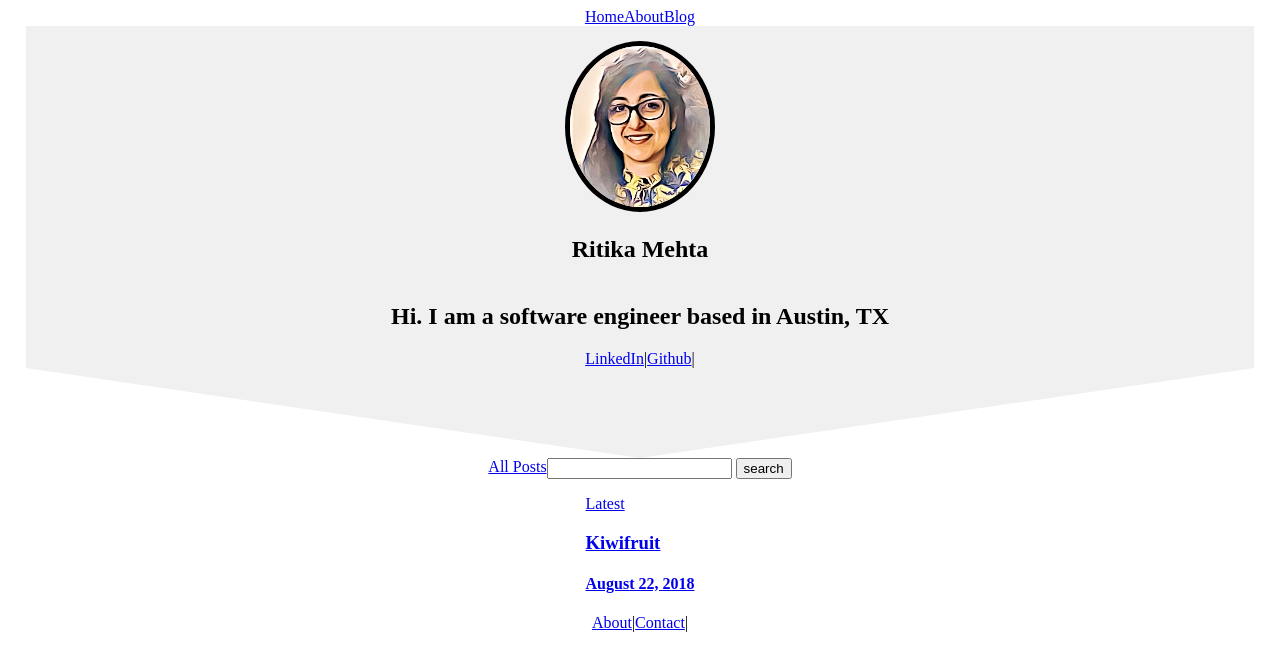
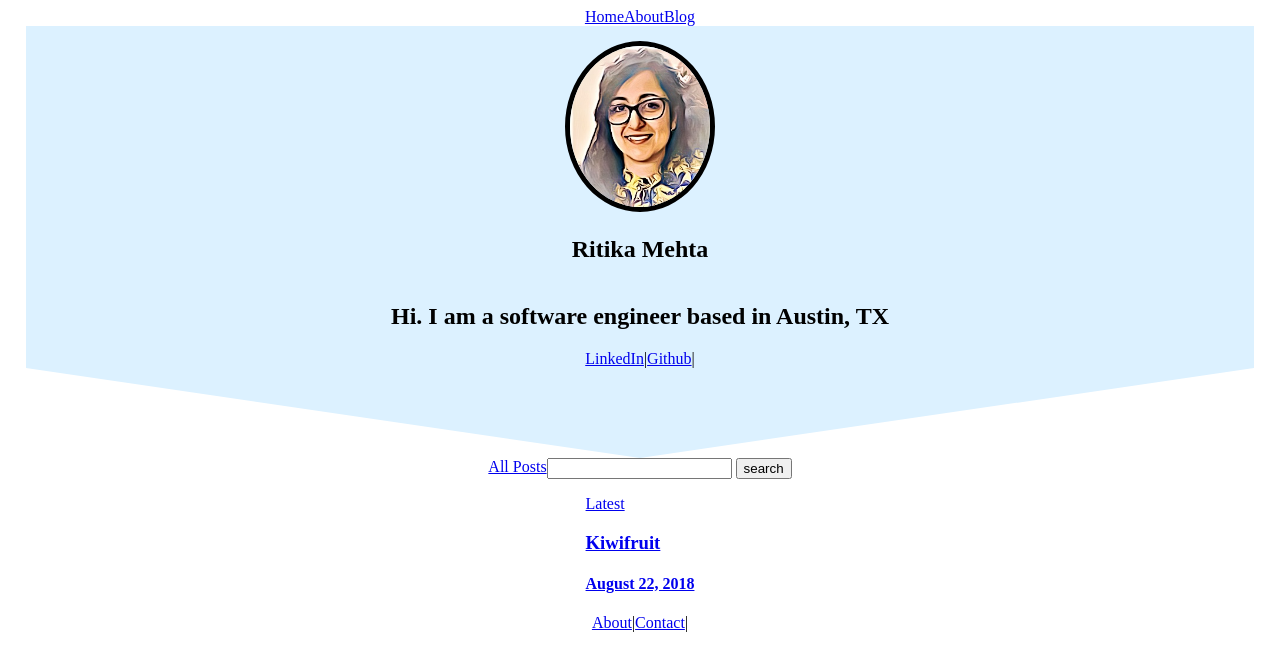
Before and after one commit to mehtarit/Folio, a Jekyll site: the page built from index.html, in a window 1280 px wide. Shown: the top 671 px of the page. Built offline with Jekyll 4.4.1, drawn with Linux system fonts in a browser that asks for light colours.

Commit message:
add background color

```diff
--- a/_sass/shapes.scss
+++ b/_sass/shapes.scss
@@ -1,4 +1,4 @@
-$primary-color:rgb(240, 240, 240);
+$primary-color:rgb(220, 241, 255);
 
 .rounded {
     border-radius: 50%;
```
